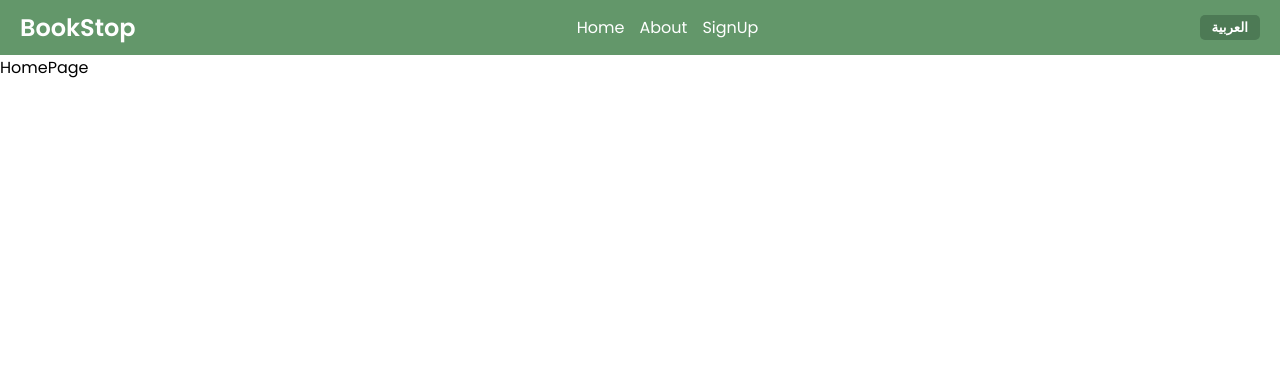
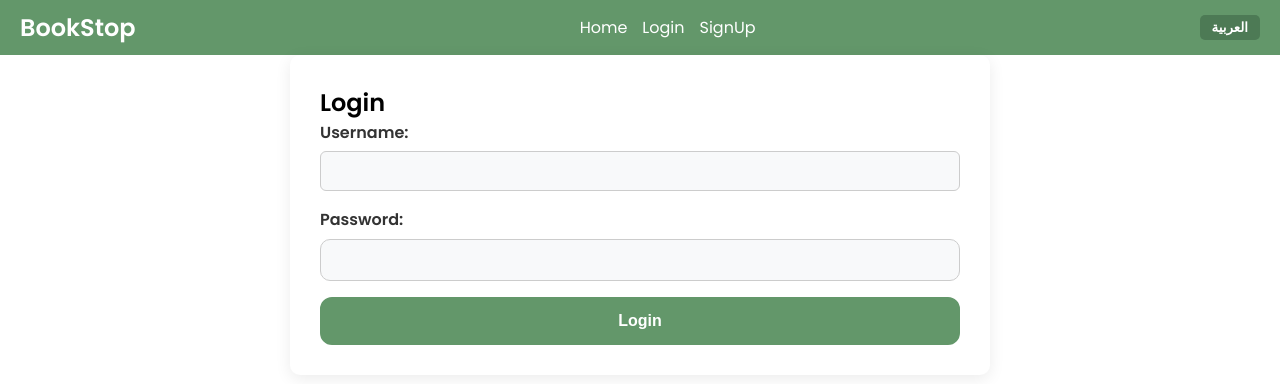
Before and after one commit to Worood11/CapstoneProject_frontend, a React (Vite) app: page /login in a window 1280 px wide. Before the commit this address led to /home. Shown: the top 384 px of the page. Built offline with nearby package versions, Linux system fonts and the light colour scheme.

Commit message:
LoginPage & update

```diff
--- a/src/components/Navbar/Navbar.jsx
+++ b/src/components/Navbar/Navbar.jsx
@@ -36,9 +36,6 @@ export default function Navbar({ user, setUser }) {
           <li>
             <Link to="/bookstores/new">{translations[lang].addBookstore}</Link>
           </li>
-          <li>
-            <Link to="/about">{translations[lang].about}</Link>
-          </li>
           <form id="logout-form" onSubmit={handleLogout}>
             <button type="submit">Log out</button>
           </form>
@@ -65,7 +62,7 @@ export default function Navbar({ user, setUser }) {
             <Link to="/">{translations[lang].home}</Link>
           </li>
           <li>
-            <Link to="/about">{translations[lang].about}</Link>
+            <Link to="/login">{translations[lang].login}</Link>
           </li>
           <li>
             <Link to="/signup">SignUp</Link>
--- a/src/components/ReviwsForm/styles.css
+++ b/src/components/ReviwsForm/styles.css
@@ -107,6 +107,8 @@ html[lang="ar"] .delete-btn {
 }
 
 
+
+
 @media (max-width: 600px) {
     .form-container {
         padding: 1rem;
--- a/src/pages/AboutPage/AboutPage.jsx
+++ /dev/null
@@ -1,7 +0,0 @@
-import React from 'react'
-
-export default function AboutPage() {
-  return (
-    <div>AboutPage</div>
-  )
-}
--- a/src/pages/App/App.jsx
+++ b/src/pages/App/App.jsx
@@ -1,13 +1,13 @@
-import { Route, Routes , Navigate  } from "react-router";
+import { Route, Routes, Navigate } from "react-router";
 import { useState } from "react";
 
 import Navbar from "../../components/Navbar/Navbar";
 import HomePage from "../HomePage/HomePage";
-import AboutPage from "../AboutPage/AboutPage";
 import BookstoreIndexPage from "../BookstoreIndexPage/BookstoreIndexPage";
 import BookstoreDetailPage from "../BookstoreDetailPage/BookstoreDetailPage";
 import BookstoreFormPage from "../BookstoreFormPage/BookstoreFormPage";
 import SignupPage from "../SignupPage/SignupPage";
+import LoginPage from "../LoginPage/LoginPage";
 
 function App() {
   const [user, setUser] = useState(null);
@@ -21,7 +21,6 @@ function App() {
             <>
               <Route path="/home" element={<HomePage />} />
               <Route path="/*" element={<HomePage />} />
-              <Route path="/about" element={<AboutPage />} />
               <Route path="/bookstores" element={<BookstoreIndexPage />} />
               <Route path="/bookstores/:id" element={<BookstoreDetailPage />} />
               <Route
@@ -40,8 +39,11 @@ function App() {
           ) : (
             <>
               <Route path="/home" element={<HomePage />} />
-              <Route path="/about" element={<AboutPage />} />
-              <Route path="/signup" element={<SignupPage user={user} setUser={setUser} />} />
+              <Route path="/login" element={<LoginPage user={user} setUser={setUser} />} />
+              <Route
+                path="/signup"
+                element={<SignupPage user={user} setUser={setUser} />}
+              />
               <Route path="/*" element={<Navigate to="/home" />} />
             </>
           )}
--- /dev/null
+++ b/src/pages/LoginPage/LoginPage.jsx
@@ -0,0 +1,82 @@
+import { useState } from "react";
+import { useNavigate } from "react-router";
+
+// APIs
+import * as usersAPI from "../../utilities/users-api";
+
+export default function LoginPage({ user, setUser }) {
+  const navigate = useNavigate();
+  const initialState = { username: "", password: "" };
+  const [formData, setFormData] = useState(initialState);
+  const [error, setError] = useState("");
+
+  // Handle typing in inputs
+  function handleChange(evt) {
+    setFormData({ ...formData, [evt.target.name]: evt.target.value });
+  }
+
+  // Handle form submission
+  async function handleLogin(evt) {
+    evt.preventDefault();
+    try {
+      const loggedInUser = await usersAPI.login(formData);
+      setUser(loggedInUser);
+
+      // 🕐 Small delay to let the form finish submitting before unmounting
+      setTimeout(() => {
+        navigate("/bookstores");
+      }, 0);
+    } catch (err) {
+      console.error("Login failed:", err);
+      setError("Invalid username or password");
+      setUser(null);
+    }
+  }
+
+  return (
+    <>
+      <section className="logo-container">
+        <div className="home-bookstore-container"></div>
+      </section>
+
+      {!user && (
+        <section>
+          <form onSubmit={handleLogin} className="form-container login">
+            <h1>Login</h1>
+
+            {error && <p className="error-message">{error}</p>}
+
+            <p>
+              <label htmlFor="id_username">Username:</label>
+              <input
+                value={formData.username}
+                type="text"
+                name="username"
+                maxLength="150"
+                required
+                id="id_username"
+                onChange={handleChange}
+              />
+            </p>
+
+            <p>
+              <label htmlFor="id_password">Password:</label>
+              <input
+                value={formData.password}
+                type="password"
+                name="password"
+                required
+                id="id_password"
+                onChange={handleChange}
+              />
+            </p>
+
+            <button type="submit" className="btn submit">
+              Login
+            </button>
+          </form>
+        </section>
+      )}
+    </>
+  );
+}
--- a/src/pages/SignupPage/SignupPage.jsx
+++ b/src/pages/SignupPage/SignupPage.jsx
@@ -2,16 +2,29 @@
 import { useState } from "react";
 import { useNavigate } from "react-router";
 
-
 // APIs
-import * as usersAPI from "../../utilities/users-api.js"
+import * as usersAPI from "../../utilities/users-api.js";
 
 export default function SignupPage({ setUser }) {
   const navigate = useNavigate();
-    const initialState = { username: "", password: "", confirmPassword: "", email: "" }
-    const [formData, setFormData] = useState(initialState)
-    const [errors, setErrors] = useState({ username: '', password: '', email: '', confirmPassword: '' });
-    let disabledSubmitBtn = Object.values(errors).every(val => val === "") && Object.values(formData).every(val => val !== "") ? false : true
+  const initialState = {
+    username: "",
+    password: "",
+    confirmPassword: "",
+    email: "",
+  };
+  const [formData, setFormData] = useState(initialState);
+  const [errors, setErrors] = useState({
+    username: "",
+    password: "",
+    email: "",
+    confirmPassword: "",
+  });
+  let disabledSubmitBtn =
+    Object.values(errors).every((val) => val === "") &&
+    Object.values(formData).every((val) => val !== "")
+      ? false
+      : true;
 
   function handleChange(evt) {
     setFormData({ ...formData, [evt.target.name]: evt.target.value });
@@ -19,38 +32,48 @@ export default function SignupPage({ setUser }) {
   }
 
   function checkErrors({ target }) {
-        const updateErrors = { ...errors }
+    const updateErrors = { ...errors };
 
-        if (target.name === 'username') {
-            updateErrors.username = target.value.length < 3 ? 'Your username must be at least three characters long.' : "";
+    if (target.name === "username") {
+      updateErrors.username =
+        target.value.length < 3
+          ? "Your username must be at least three characters long."
+          : "";
     }
-        if (target.name === 'password') {
-            updateErrors.password = target.value.length < 3 ? "Your password must be at least three characters long." : "";
+    if (target.name === "password") {
+      updateErrors.password =
+        target.value.length < 3
+          ? "Your password must be at least three characters long."
+          : "";
     }
-        if (target.name === 'confirmPassword') {
-            updateErrors.confirmPassword = target.value !== formData.password ? "Your passwords must match." : "";
+    if (target.name === "confirmPassword") {
+      updateErrors.confirmPassword =
+        target.value !== formData.password ? "Your passwords must match." : "";
     }
-        if (target.name === 'email') {
-            updateErrors.email = !target.value.includes("@") ? "Your password must be a real email / include the '@' symbol." : "";
+    if (target.name === "email") {
+      updateErrors.email = !target.value.includes("@")
+        ? "Your password must be a real email / include the '@' symbol."
+        : "";
     }
 
     setErrors(updateErrors);
-    };
+  }
 
   async function handleSubmit(evt) {
     try {
-            evt.preventDefault()
+      evt.preventDefault();
       const newUser = await usersAPI.signup(formData);
       setUser(newUser);
-            setFormData(initialState)
-            navigate("/bookstores")
+      setFormData(initialState);
+      navigate("/bookstores");
     } catch (err) {
       console.log(err);
       setUser(null);
     }
   }
 
-    return (<>
+  return (
+    <>
       <div className="page-header">
         <h1>Sign Up</h1>
       </div>
@@ -58,40 +81,80 @@ export default function SignupPage({ setUser }) {
         <table>
           <tbody>
             <tr>
-                        <th><label htmlFor="id_username">Username:</label></th>
+              <th>
+                <label htmlFor="id_username">Username:</label>
+              </th>
               <td>
-                            <input type="text" value={formData.username} name="username" minLength="3" maxLength="150" onChange={handleChange} />
-                            <br/>
-                            { errors.username && <p>{errors.username}</p> }
+                <input
+                  type="text"
+                  value={formData.username}
+                  name="username"
+                  minLength="3"
+                  maxLength="150"
+                  onChange={handleChange}
+                />
+                <br />
+                {errors.username && <p>{errors.username}</p>}
               </td>
             </tr>
             <tr>
-                        <th><label htmlFor="id_email">Email:</label></th>
+              <th>
+                <label htmlFor="id_email">Email:</label>
+              </th>
               <td>
-                            <input type="text" value={formData.email} name="email" minLength="3" maxLength="150" onChange={handleChange} />
-                            <br/>
-                            { errors.email && <p>{errors.email}</p> }
+                <input
+                  type="text"
+                  value={formData.email}
+                  name="email"
+                  minLength="3"
+                  maxLength="150"
+                  onChange={handleChange}
+                />
+                <br />
+                {errors.email && <p>{errors.email}</p>}
               </td>
             </tr>
             <tr>
-                        <th><label htmlFor="id_password1">Password:</label></th>
+              <th>
+                <label htmlFor="id_password1">Password:</label>
+              </th>
               <td>
-                            <input type="password" value={formData.password} name="password" minLength="3" onChange={handleChange} />
-                            <br/>
-                            { errors.password && <p>{errors.password}</p> }
+                <input
+                  type="password"
+                  value={formData.password}
+                  name="password"
+                  minLength="3"
+                  onChange={handleChange}
+                />
+                <br />
+                {errors.password && <p>{errors.password}</p>}
               </td>
             </tr>
             <tr>
-                        <th><label htmlFor="id_password2">Password confirmation:</label></th>
+              <th>
+                <label htmlFor="id_password2">Password confirmation:</label>
+              </th>
               <td>
-                            <input type="password" value={formData.confirmPassword} name="confirmPassword" onChange={handleChange}/>
-                            <br/>
-                            { errors.confirmPassword && <p>{errors.confirmPassword}</p> }
+                <input
+                  type="password"
+                  value={formData.confirmPassword}
+                  name="confirmPassword"
+                  onChange={handleChange}
+                />
+                <br />
+                {errors.confirmPassword && <p>{errors.confirmPassword}</p>}
               </td>
             </tr>
           </tbody>
         </table>
-            <button type="submit" disabled={disabledSubmitBtn} className="btn submit">Submit!</button>
+        <button
+          type="submit"
+          disabled={disabledSubmitBtn}
+          className="btn submit"
+        >
+          Submit!
+        </button>
       </form>
-    </>)
+    </>
+  );
 }
--- a/src/translate/translations.js
+++ b/src/translate/translations.js
@@ -1,9 +1,13 @@
+import { signup } from "../utilities/users-api";
+
 const translations = {
   en: {
     logo: "BookStop",
     home: "Home",
     bookstores: "Bookstores",
-    about: "About",
+    login: "Login",
+    signup: "Singup",
+    logout: "Logout",
     toggle: "العربية",
     event: "Event",
     search: "Search",
@@ -25,7 +29,9 @@ const translations = {
     logo: "محطة الكتب",
     home: "الرئيسية",
     bookstores: "متاجر الكتب",
-    about: "حول",
+    login: "تسجيل دخول",
+    logout:"تسجيل خروج",
+    signup: "تسجيل",
     toggle: "English",
     event : "حدث",
     search: "بحث",
--- a/src/utilities/users-api.js
+++ b/src/utilities/users-api.js
@@ -12,10 +12,17 @@ export async function signup(formData) {
     }
 }
 
-export async function login() {
-
+export async function login(formData) {
+    try {
+        const response = await sendRequest(`${url}/login/`, "POST", formData)
+        localStorage.setItem('token', response.access);
+        console.log(response, "login check response")
+        return response.user
+    } catch (err) {
+        localStorage.removeItem('token');
+        return null;
+    }
 }
-
 export async function logout() {
     localStorage.removeItem('token');
 }
```
Also changed, not shown: src/components/ReviwsForm/ReviwsForm.jsx (+7 -2 lines), src/pages/BookstoreFormPage/BookstoreFormPage.jsx (+17 -11 lines). Lines whose indentation alone changed are shown as unchanged.
